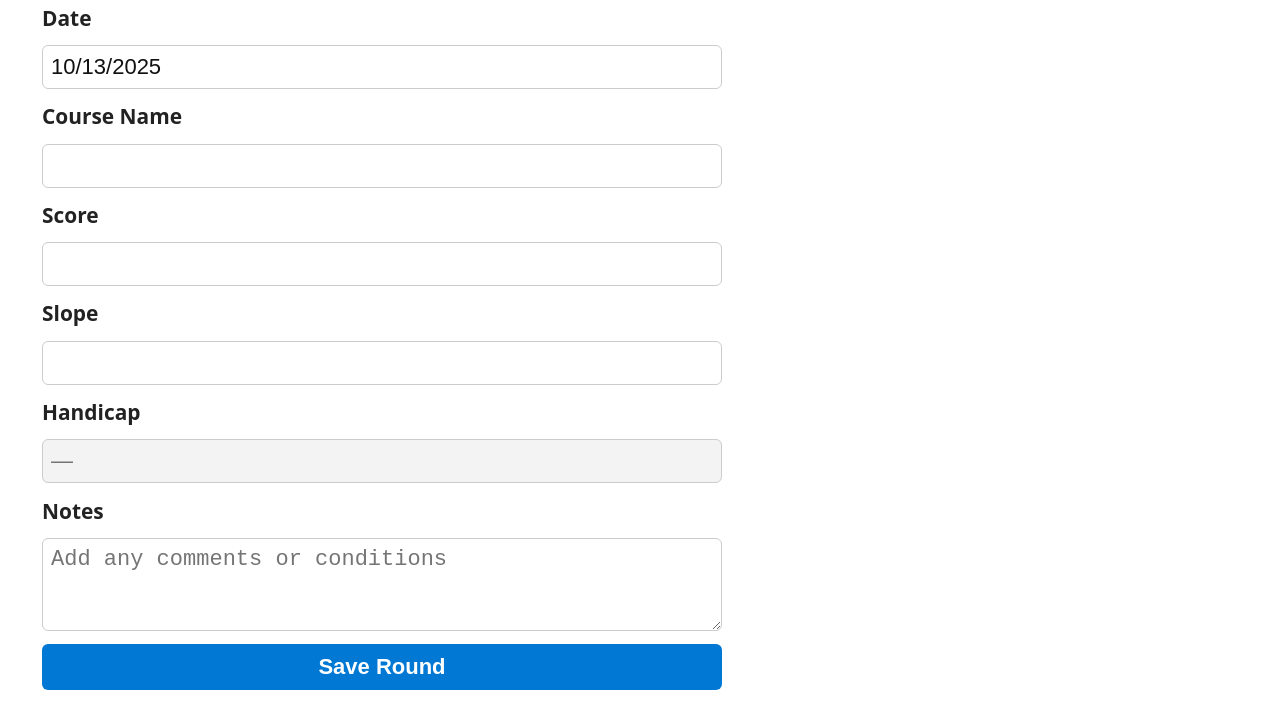
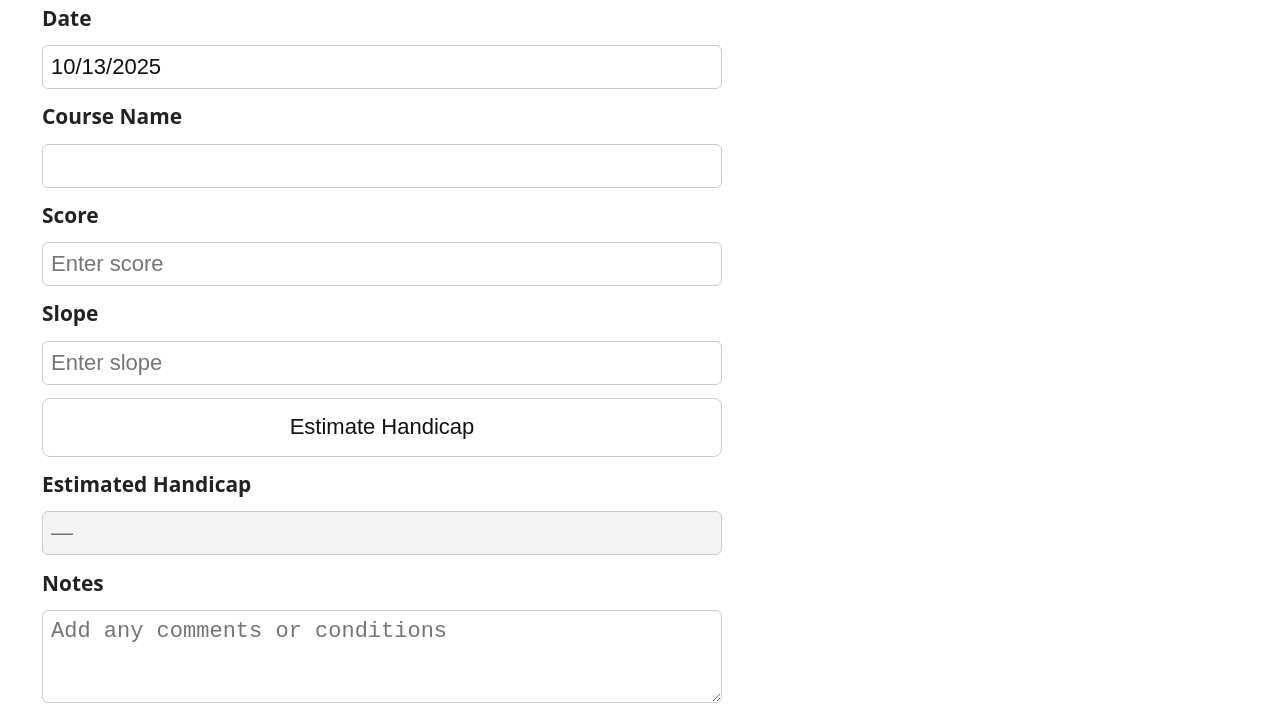
Before and after one commit to GCGIBEAULT/Golflog-HandicapTest, a plain HTML site: page index.html in a window 1280 px wide. Shown: the part 105-810 px from the top of the page. Drawn offline with Linux system fonts and the light colour scheme.

Commit message:
Update index.html

```diff
--- a/index.html
+++ b/index.html
@@ -39,20 +39,27 @@
 <div class="row">
   <label for="score">Score</label>
   <input id="score" name="score" type="number"
+    placeholder="Enter score"
     autocomplete="off" autocorrect="off" autocapitalize="off" spellcheck="false" />
 </div>
 
 <div class="row">
   <label for="slope">Slope</label>
   <input id="slope" name="slope" type="number"
+    placeholder="Enter slope"
     autocomplete="off" autocorrect="off" autocapitalize="off" spellcheck="false" />
 </div>
 
 <div class="row">
-      <label for="handicap">Handicap</label>
-      <input id="handicap" name="handicap" type="text" readonly tabindex="-1" placeholder="—"
+  <button type="button" onclick="updateHandicapEstimate()">Estimate Handicap</button>
+</div>
+
+<div class="row">
+  <label for="handicap">Estimated Handicap</label>
+  <input id="handicap" name="handicap" type="text"
+    readonly tabindex="-1" placeholder="—"
     autocomplete="off" autocorrect="off" autocapitalize="off" spellcheck="false"
-        style="background-color:#f3f3f3;color:#888;" />
+    style="background-color:#f3f3f3; color:#888;" />
 </div>
 
 <div class="row">
@@ -68,7 +75,6 @@
 
 
 
-
   <script src="script.js"></script>
 </body>
 </html>
```
Lines whose indentation alone changed are shown as unchanged.
